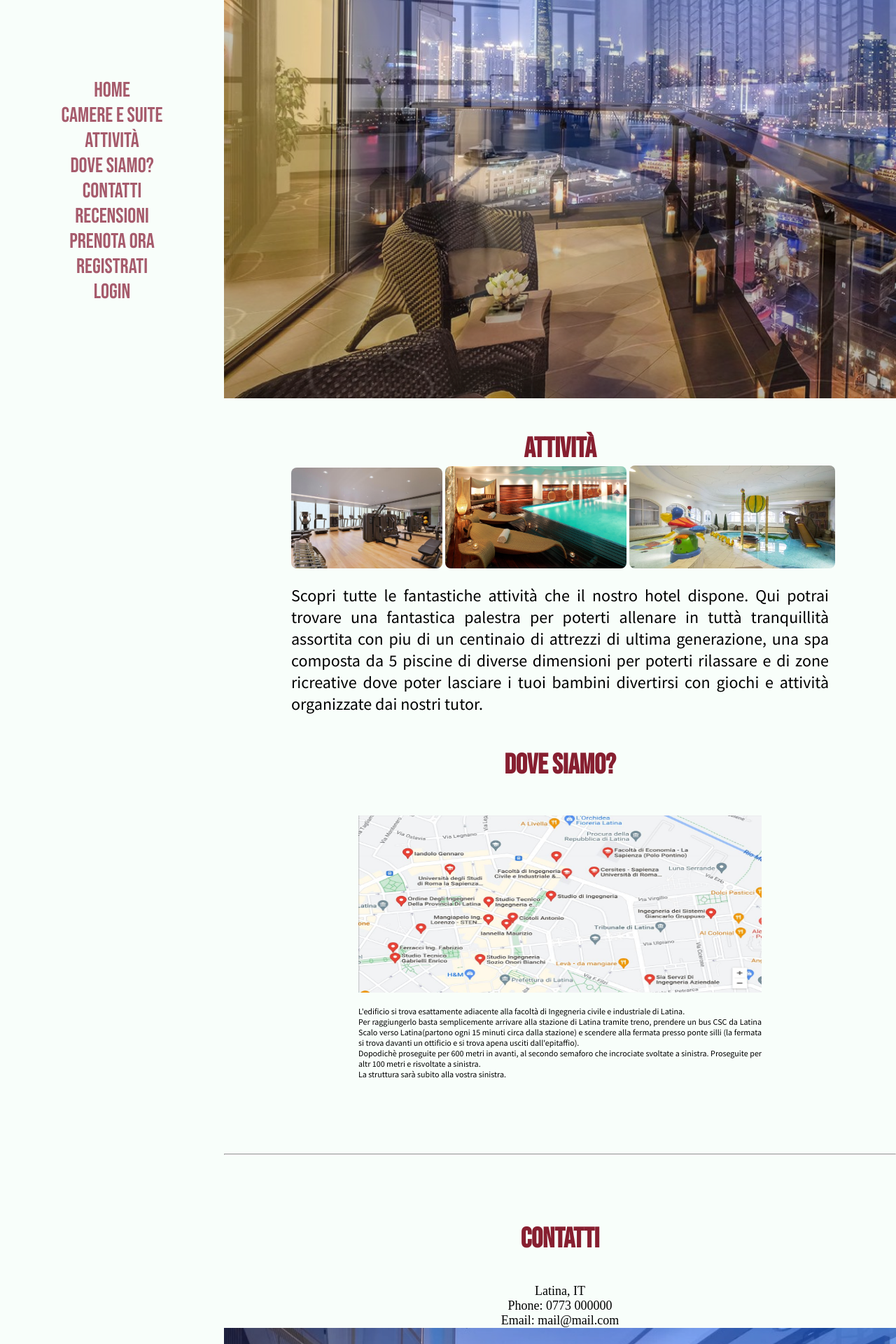
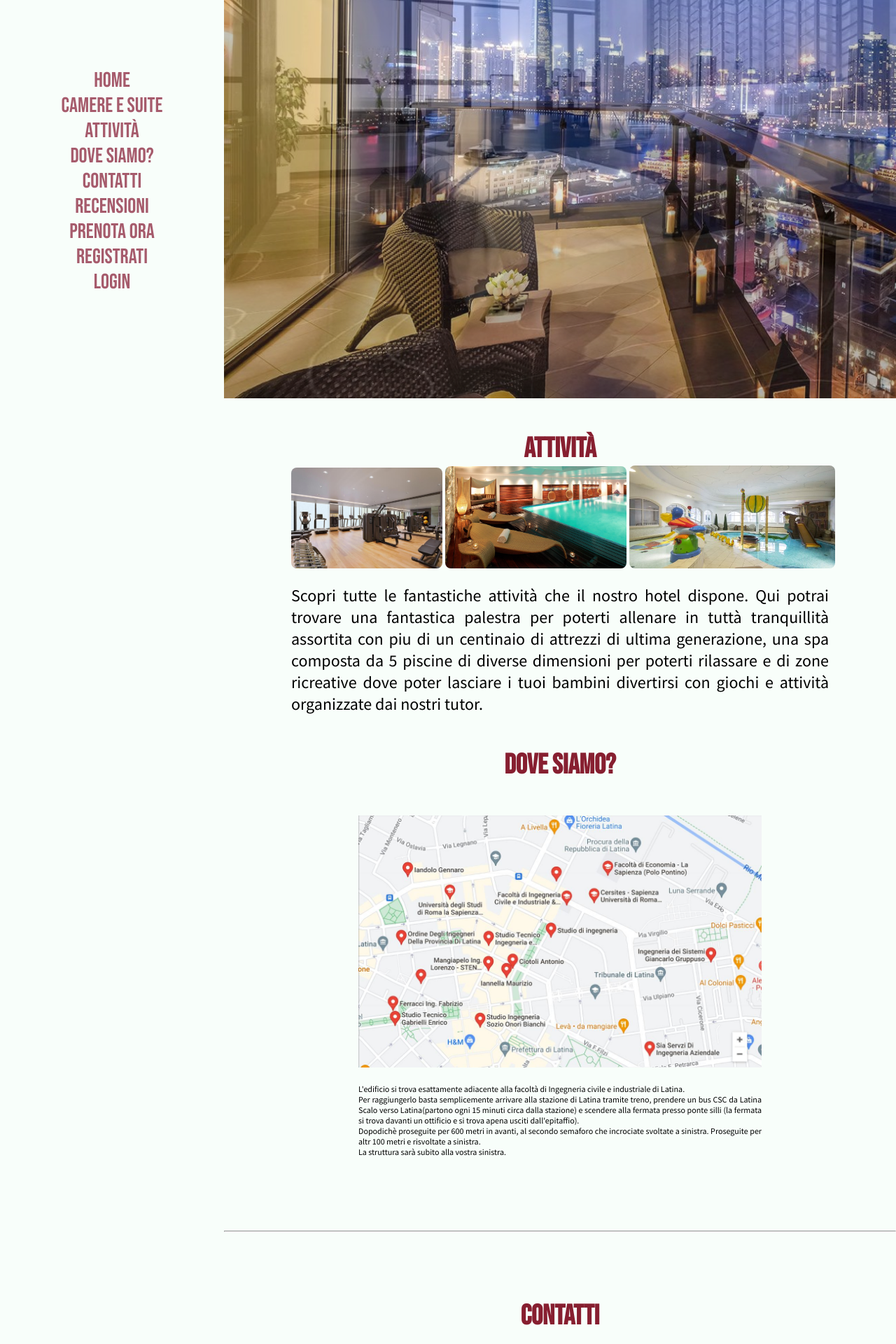
Before and after one commit to AngeloTrifelli/Tesina-LWEB, a PHP site: page /intro.php in a window 1280 px wide. Shown: the part 231-2151 px from the top of the page at 70% size. Run offline with PHP 8.4, Linux system fonts and the light colour scheme.

Commit message:
Update intro.php

```diff
--- a/PHP/intro.php
+++ b/PHP/intro.php
@@ -1,4 +1,3 @@
-<<<<<<< HEAD
 <?php
 echo'<?xml version="1.0" encoding="UTF-8"?>';
 ?>
@@ -120,129 +119,4 @@
 
 
     </body>
-
-=======
-<?php
-echo'<?xml version="1.0" encoding="UTF-8"?>';
-?>
-
-<!DOCTYPE html PUBLIC "-//W3C//DTD XHTML 1.0 Strict//EN" "http://www.w3.org/TR/xhtml1/DTD/xhtml1-strict.dtd">
-<html xmlns="http://www.w3.org/1999/xhtml" xml:lang="en" lang="en">
-
-    <head>
-        <title>Sapienza hotel</title>
-
-        <style>
-            <?php include "../CSS/intro.css" ?>
-         </style>
-
-        <link rel="preconnect" href="https://fonts.googleapis.com" />
-        <link rel="preconnect" href="https://fonts.gstatic.com" crossorigin />
-        <link href="https://fonts.googleapis.com/css2?family=Bebas+Neue&display=swap" rel="stylesheet" />
-        <link rel="preconnect" href="https://fonts.googleapis.com" />
-        <link href="https://fonts.googleapis.com/css2?family=Source+Sans+Pro&display=swap" rel="stylesheet" />
-      </head>
-
-    <body>
-
-                <div id="leftColumn">
-
-                    <img id="logo" src="https://upload.wikimedia.org/wikipedia/it/thumb/0/0d/Uniroma1.svg/2560px-Uniroma1.svg.png" alt="Immagine non caricata"/>
-
-
-                    <div id="links">
-
-
-                    <a class="item" href="#index">HOME</a>
-                    <br/>
-
-                    <a class="item" href="./camere.php">CAMERE E SUITE</a>
-                    <br/>
-
-                    <a class="item" href="#attivita">ATTIVIT&agrave;</a>
-                    <br/>
-
-                    <a class="item" href="#doveSiamo">DOVE SIAMO?</a>
-                    <br/>
-
-                    <a class="item" href="#contatti">CONTATTI</a>
-                    <br/>
-
-                    <a class="item" href="#">RECENSIONI</a>
-                    <br/>
-
-                    <a class="item" href="#">PRENOTA ORA</a>
-                    <br/>
-
-                    <a class="item" href="./registrazioneUtente.php">REGISTRATI</a>
-                    <br/>
-
-                    <a class="item" href="./login.php">LOGIN</a>
-                    <br/>
-
-                    </div>
-
-                </div>
-            <div id="rightColumn">
-
-                <div class="content"></div>
-
-            <div id="attivita">
-
-                <h2 class="title">ATTIVIT&agrave;</h2>
-
-                <div id="immagini">
-
-                    <img id="img1" src="../img/gym.jpg" alt="Immagine non trovata"/>
-                    <img id="img2"  src="../img/spa.jpg" alt="Immagine non trovata"/>
-                    <img id="img3"  src="../img/parco.jpg" alt="Immagine non trovata"/>
-
-                </div>
-                    <div id="paragraphAttivita">
-
-                        Scopri tutte le fantastiche attività che il nostro hotel dispone. Qui potrai trovare una fantastica
-                        palestra per poterti allenare in tuttà tranquillità assortita con piu di un centinaio di attrezzi
-                        di ultima generazione, una spa composta da 5 piscine di diverse dimensioni per poterti rilassare e
-                        di zone ricreative dove poter lasciare i tuoi bambini divertirsi con giochi e attività
-                        organizzate dai nostri tutor.
-
-                    </div>
-
-            </div>
-
-               <div id="doveSiamo">
-                <h2 class="title">DOVE SIAMO?</h2>
-               </div>
-                    <img id="map" src="../img/map.JPG" alt="Immagine non trovata"/>
-                    <div id="paragraphMap">
-                        L'edificio si trova esattamente adiacente alla facoltà di Ingegneria civile e industriale di Latina.
-                        <br/>
-                        Per raggiungerlo basta semplicemente arrivare alla stazione di Latina tramite treno, prendere un bus CSC da Latina Scalo
-                        verso Latina(partono ogni 15 minuti circa dalla stazione) e scendere alla fermata presso ponte silli (la fermata si trova davanti
-                        un ottificio e si trova apena usciti dall'epitaffio). <br/>
-                        Dopodichè proseguite per 600 metri in avanti, al secondo semaforo che incrociate svoltate a sinistra.
-                        Proseguite per altr 100 metri e risvoltate a sinistra.  <br/>La struttura sarà subito alla vostra sinistra.
-                    </div>
-
-
-                <hr>
-                <div class="articolo">
-                    <h2 class="title">CONTATTI</h2>
-
-                    <div id="contatti" >
-                        <div class="info">
-                            <span>Latina, IT</span>
-                            <br />
-                            <span>Phone: 0773 000000</span>
-                            <br />
-                            <span>Email: mail@mail.com </span>
-                        </div>
-                    </div>
-                </div>
-            </div>
-
-
-    </body>
-
->>>>>>> master
 </html>
```
